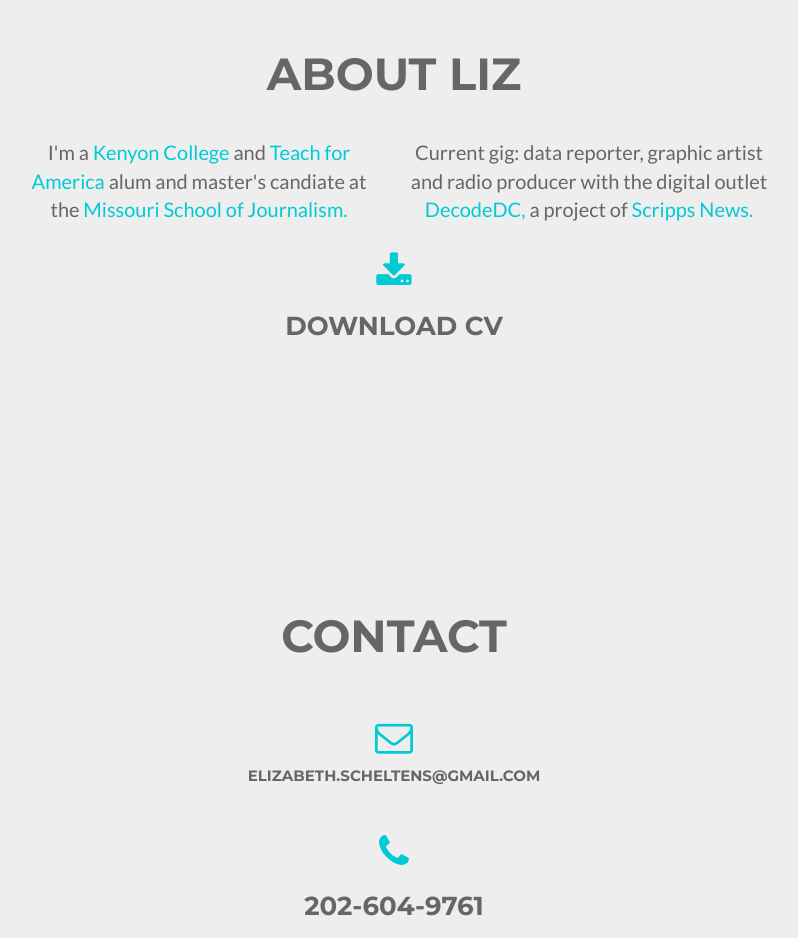
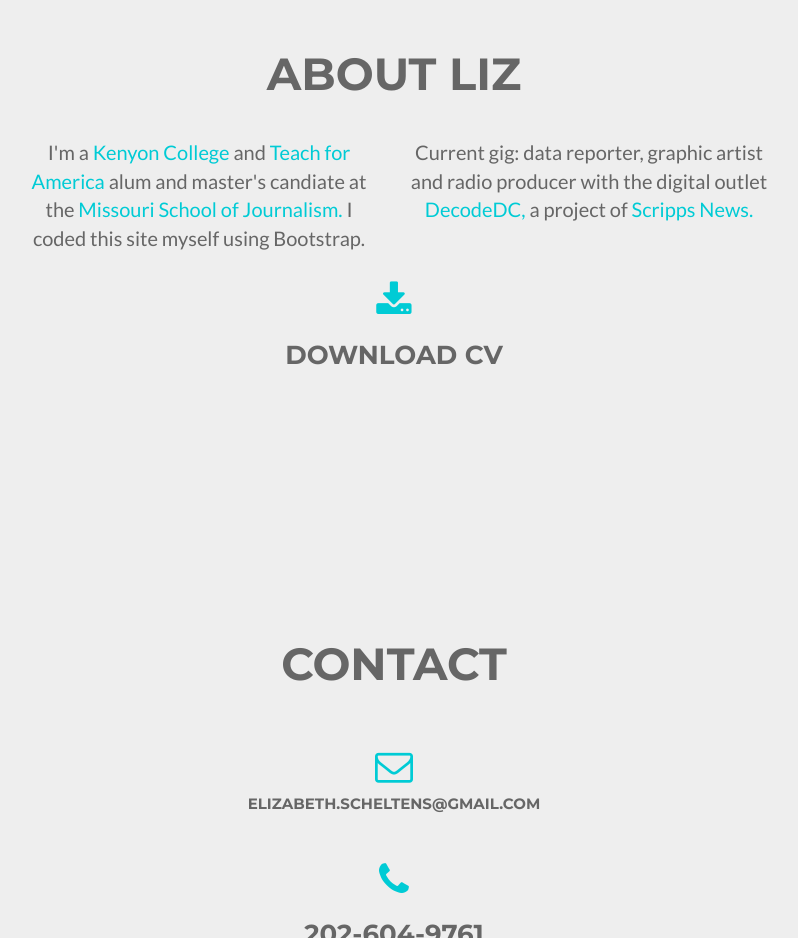
Before and after one commit to elizalive/elizalive.github.io, a plain HTML site: page index.html in a window 1280 px wide. Shown: the part 1720-2658 px from the top of the page, without its empty margins (246-1044 px from the left). Drawn offline with nearby package versions, Linux system fonts and the light colour scheme.

Commit message:
edited bio

```diff
--- a/index.html
+++ b/index.html
@@ -192,7 +192,7 @@
             </div>
             <div class="row">
                 <div class="col-lg-4 col-lg-offset-2">
-                    <p>I'm a <a href="http://www.kenyon.edu" target="_blank"> Kenyon College</a>  and <a href="https://www.teachforamerica.org/" target="blank">Teach for America </a> alum and master's candiate at the <a href="http://journalism.missouri.edu/">Missouri School of Journalism.</a></p>
+                    <p>I'm a <a href="http://www.kenyon.edu" target="_blank"> Kenyon College</a>  and <a href="https://www.teachforamerica.org/" target="_blank">Teach for America </a> alum and master's candiate at the <a href="http://journalism.missouri.edu/">Missouri School of Journalism.</a> I coded this site myself using <a href="http://getbootstrap.com/" target ="_blank"></a>Bootstrap.</p>
                 </div>
                 <div class="col-lg-4">
                     <p> Current gig: data reporter, graphic artist and radio producer with the digital outlet <a href="https://www.facebook.com/DecodeDC" target="_blank">DecodeDC,</a> a project of <a href="http://www.scripps.com/digital" target="_blank">Scripps News.</a></p>
```
